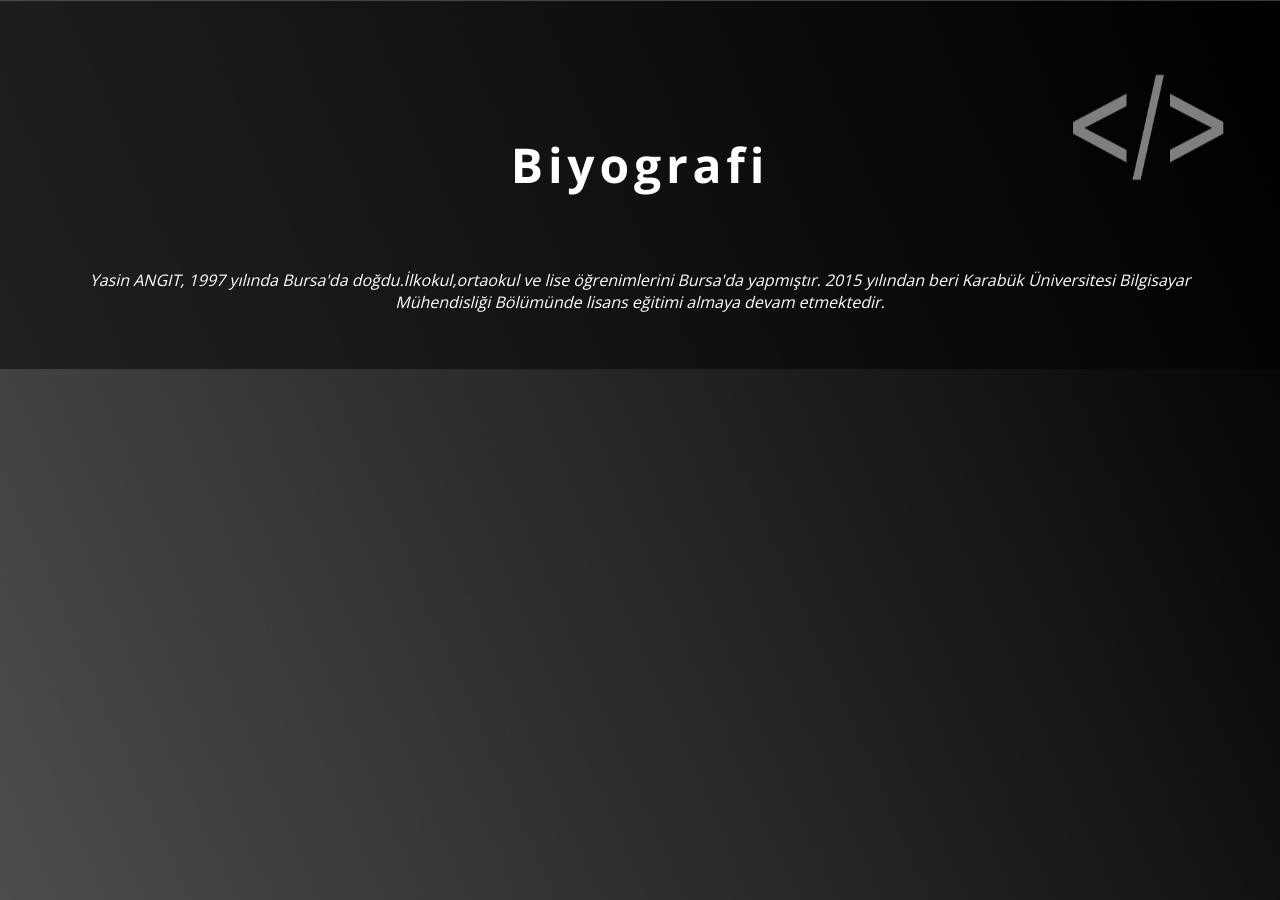
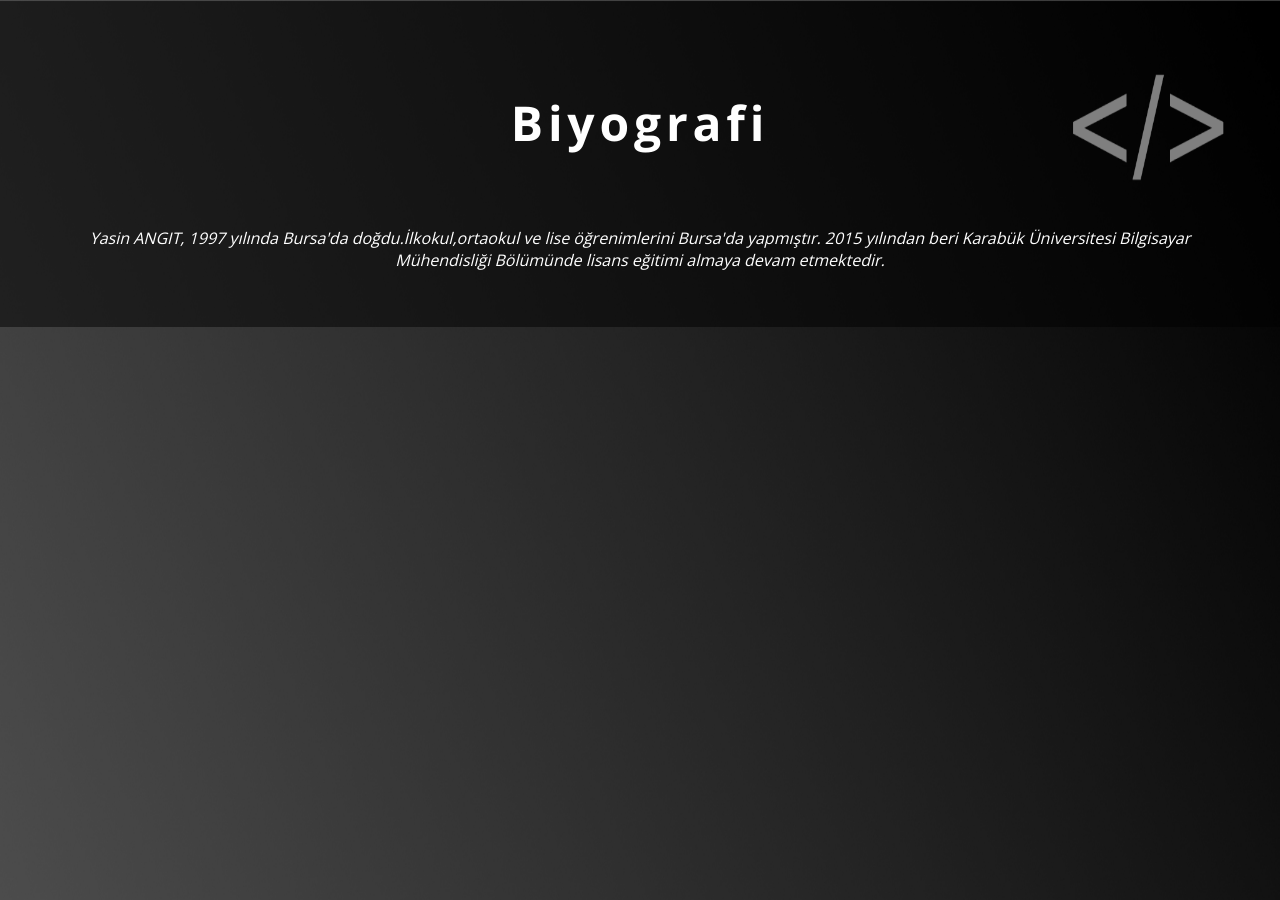
Before and after one commit to yasnangt/yasnangt.github.io, a Jekyll site: the page hakkımda.html, which Jekyll copies as it is, in a window 1280 px wide. Built offline with Jekyll 4.4.1, drawn with Linux system fonts in a browser that asks for light colours; nearby versions of some CDN libraries.

Commit message:
Update front.css

```diff
--- a/css/front.css
+++ b/css/front.css
@@ -39,10 +39,13 @@ h3 {
     font-weight: thin;
 }
 .content {
-    padding-top: 142px;
+    padding-top: 100px;
     padding-bottom: 40px;
     background-color: rgba(0, 0, 0, 0.5);
     text-align: center;
+}
+.a{
+    padding-bottom: 107px;
 }
 ul {
     list-style: none;
```
